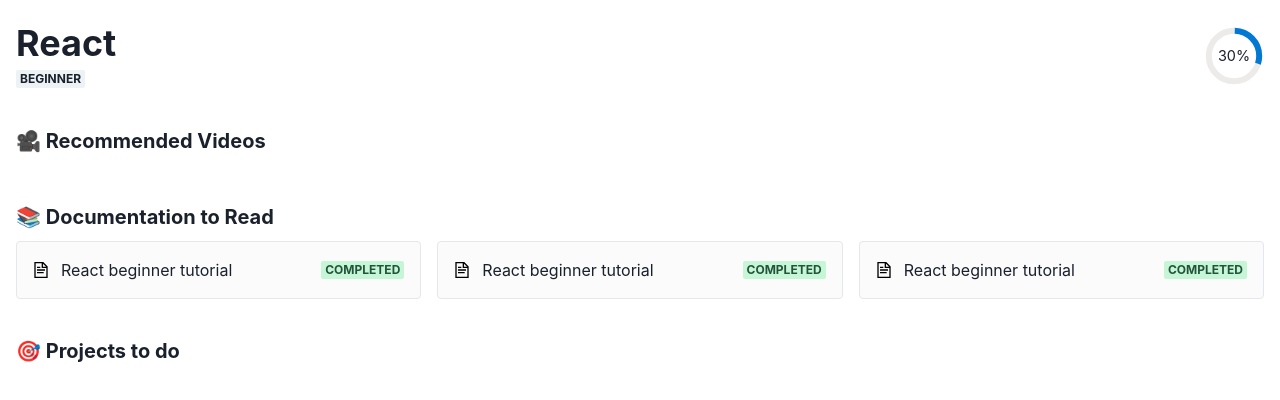
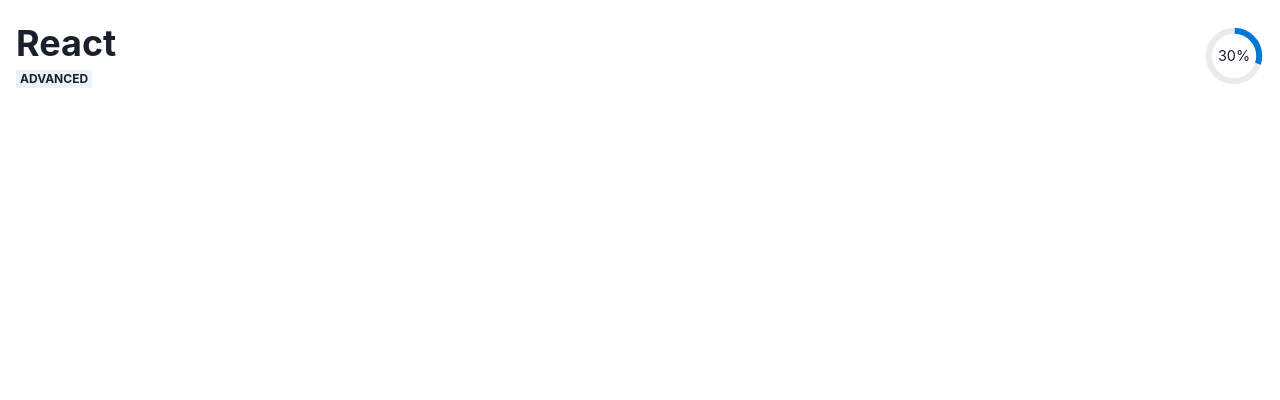
Before and after one commit to Mau-MD/Learning-U, a React (Vite) app in the folder frontend/: page /courses/hub/1 in a window 1280 px wide. Shown: the part 408-808 px from the top of the page. Built offline with nearby package versions, Linux system fonts and the light colour scheme; sample sign-in values are in the browser's storage.

Commit message:
Adding fetching courses from database

```diff
--- a/frontend/src/components/Hub/HubIndex.tsx
+++ b/frontend/src/components/Hub/HubIndex.tsx
@@ -6,9 +6,37 @@ import {
   CircularProgressLabel,
 } from "@chakra-ui/react";
 import React from "react";
+import { useQuery } from "react-query";
+import { useParams, useSearchParams } from "react-router-dom";
+import { getConfig, useSession } from "../../utils/auth";
 import ResourceGroup from "./ResourceGroup";
+import axios from "axios";
+import { baseURL } from "../../utils/constants";
+import { IResource } from "../../types/resource";
 
 const HubIndex = () => {
+  const { isFetching, user } = useSession();
+  const [searchParams] = useSearchParams();
+
+  const { id } = useParams();
+  const difficulty = searchParams.get("difficulty");
+
+  const { data } = useQuery(
+    `hub-${id}-${difficulty}`,
+    async () => {
+      if (!user) throw new Error("User is not defined");
+
+      const res = await axios.get<IResource[]>(
+        `${baseURL}/resources/byCourse/${id}/${difficulty}`,
+        getConfig(user.sessionToken)
+      );
+      return res.data;
+    },
+    {
+      enabled: !isFetching && !!id && !!difficulty,
+    }
+  );
+
   return (
     <>
       <Box display="flex" alignItems="center" justifyContent="space-between">
@@ -16,16 +44,22 @@ const HubIndex = () => {
           <Heading as="h1" fontWeight="bold" fontSize="4xl" id="title">
             React
           </Heading>
-          <Badge>Beginner</Badge>
+          <Badge>{difficulty === "1" ? "Beginner" : "Advanced"}</Badge>
         </Box>
         <CircularProgress value={30} size={"60px"}>
           <CircularProgressLabel>30%</CircularProgressLabel>
         </CircularProgress>
       </Box>
       <Box display="flex" flexDirection="column" gap={10} my={10}>
-        <ResourceGroup title="🎥 Recommended Videos" kind="video" />
-        <ResourceGroup title="📚 Documentation to Read" kind="documentation" />
-        <ResourceGroup title="🎯 Projects to do" kind="video" />
+        {data && (
+          <>
+            <ResourceGroup
+              title="🎥 Recommended Videos"
+              kind="video"
+              data={data}
+            />
+          </>
+        )}
       </Box>
     </>
   );
```
